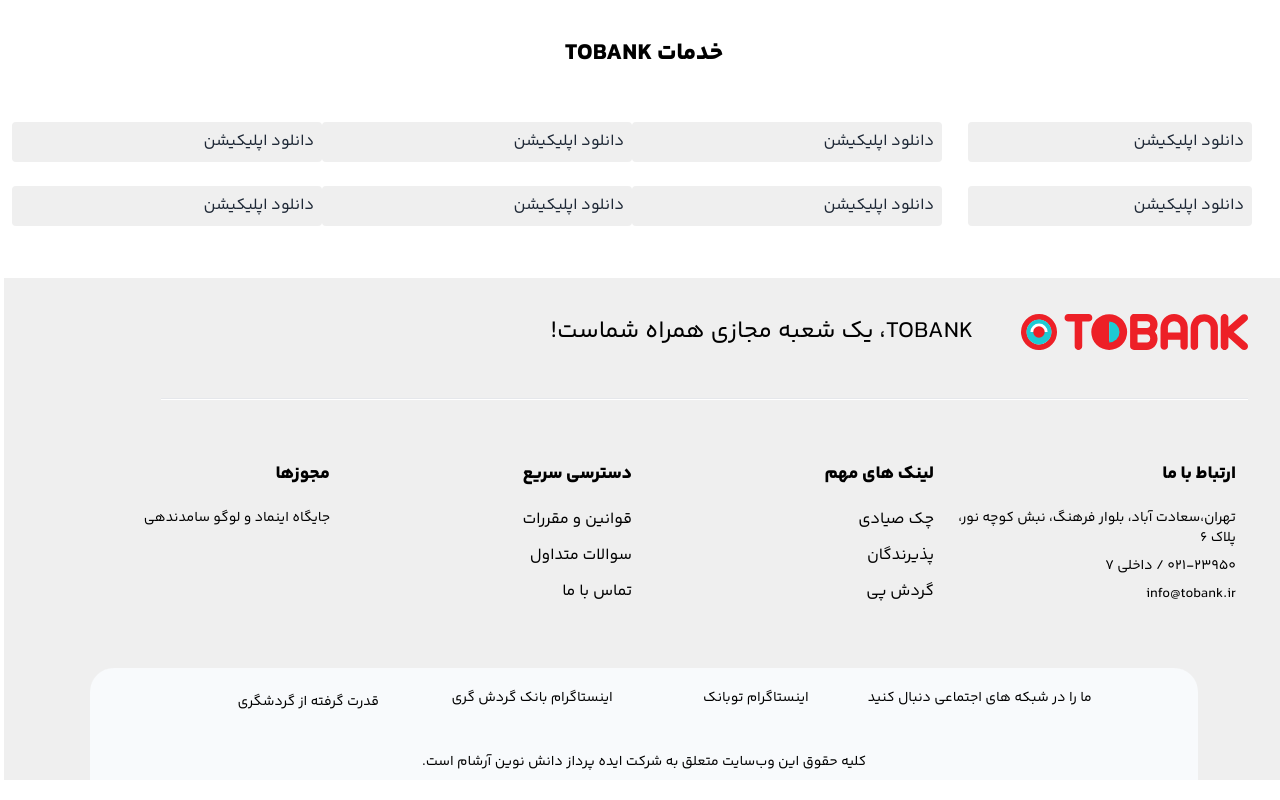
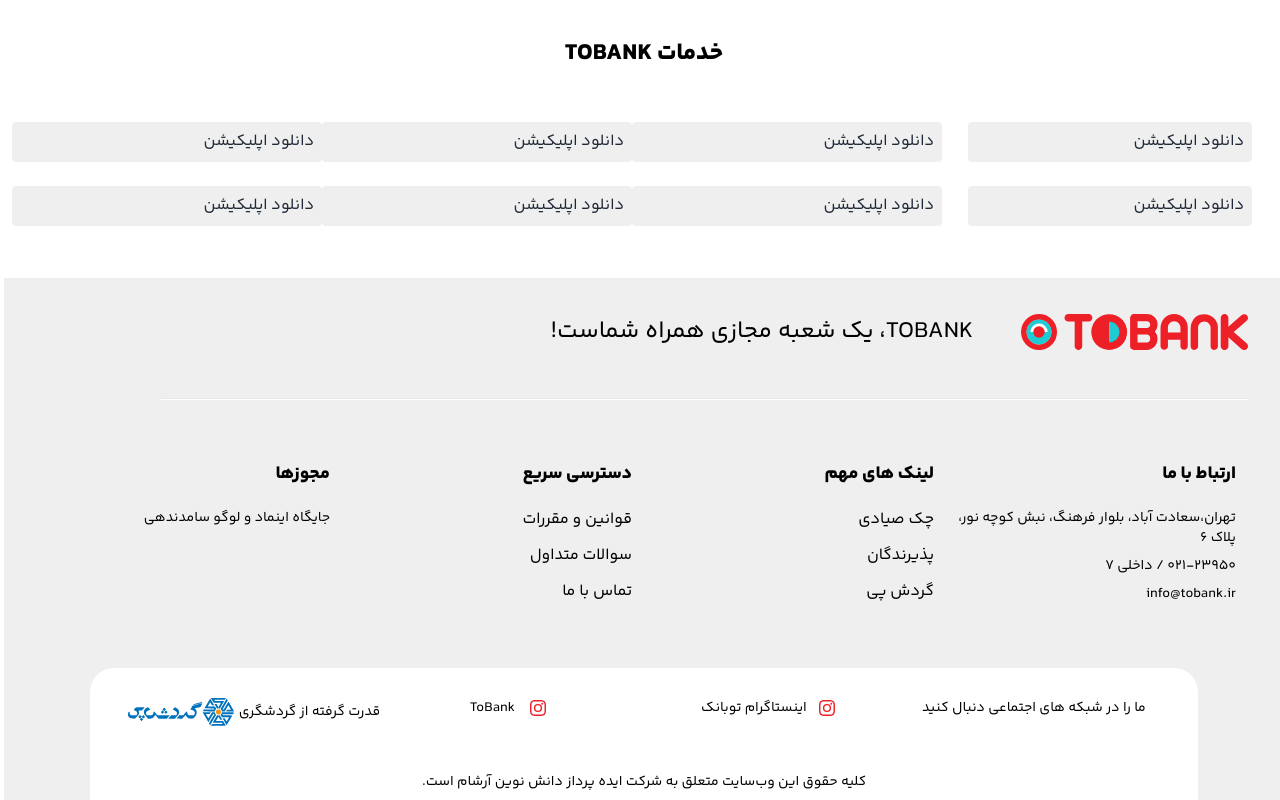
Before and after one commit to HazhirGhafoori/newToBank, a website: page src/pages/index.html in a window 1280 px wide. Shown: the part 1202-2002 px from the top of the page. Drawn offline with Linux system fonts and the light colour scheme.

Commit message:
add instagram icon and gardeshpay blue logo to footer

```diff
--- a/src/pages/index.html
+++ b/src/pages/index.html
@@ -194,22 +194,24 @@
 
 
 
-    <div class="flex flex-wrap h-auto mb-0 m-auto  w-11/12 bg-slate-50 rounded-t-3xl">
-        <div class="pb-9 pt-5 m-auto grid sm:grid-cols-1 md:grid-cols-2 lg:grid-cols-4">
+    <div class="flex flex-wrap h-auto mb-0 m-auto  w-11/12 bg-white rounded-t-3xl">
+        <div class=" pb-9 pt-5 m-auto grid sm:grid-cols-1 md:grid-cols-2 lg:grid-cols-4">
             <div class="m-auto">
                 <p class="items-center font-yekan font-extralight text-sm mb-2">ما را در شبکه های اجتماعی دنبال کنید</p>
             </div>
 
             <div class="m-auto">
-                <p class="items-center font-yekan font-extralight text-sm mb-2">اینستاگرام توبانک</p>
+
+                <p class="items-center font-yekan font-extralight text-sm mb-2"><img class="inline-flex"  src="../img/instagram-icon.svg" alt="">اینستاگرام توبانک</p>
             </div>
 
             <div class="m-auto">
-                <p class="items-center font-yekan font-extralight text-sm mb-2">اینستاگرام بانک گردش گری</p>
+
+                <p class="items-center font-yekan font-extralight text-sm mb-2"><img class="inline-flex"  src="../img/instagram-icon.svg" alt=""> ToBank</p>
             </div>
 
             <div class="m-auto">
-                <p class="items-center font-yekan font-extralight text-sm m-1">قدرت گرفته از گردشگری</p>
+                <p class="items-center font-yekan font-extralight text-sm m-1">قدرت گرفته از گردشگری <img class="inline-flex"  src="../img/gardeshpay blue.svg" alt=""></p>
             </div>
         </div>
 
```
Also changed, not shown: dist/output.css, src/img/gardeshpay blue.svg (added), src/img/instagram-icon.svg (added).
